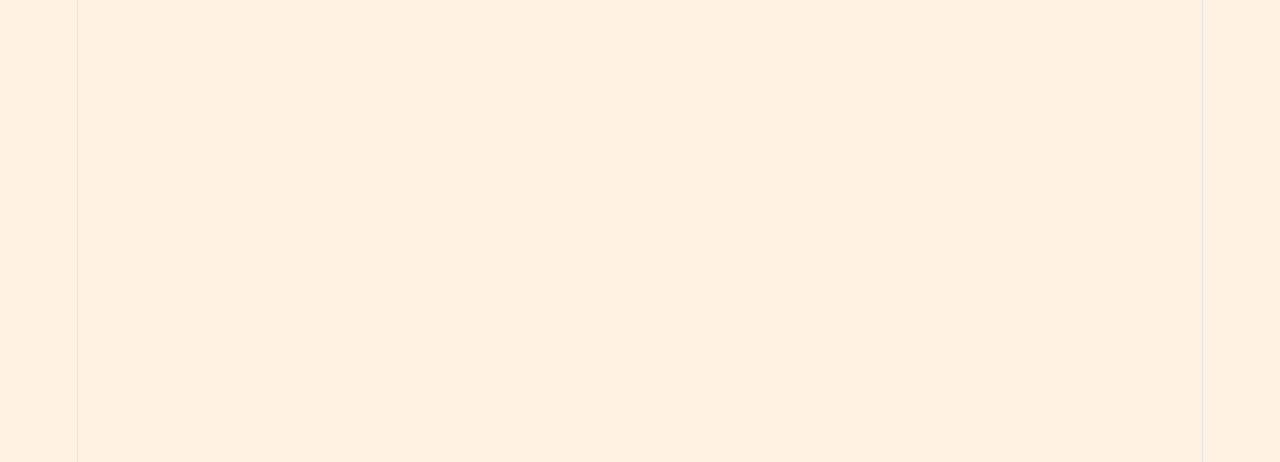
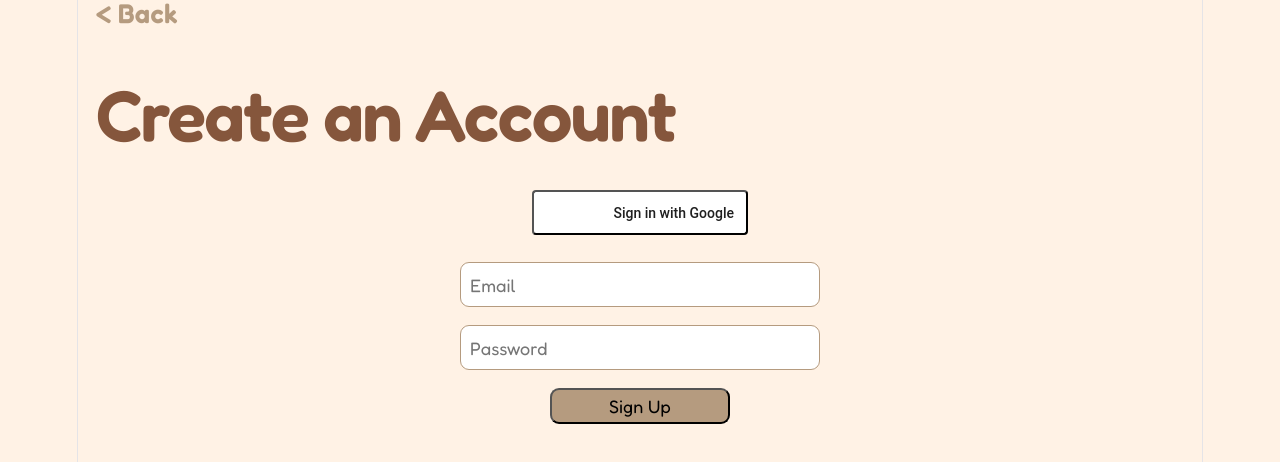
Before and after one commit to EmberCoder/projectuntangle, a React (Vite) app: page /SignUp in a window 1280 px wide. Before the commit this address had no page. Shown: the top 462 px of the page. Built offline with nearby package versions, Linux system fonts and the light colour scheme.

Commit message:
Add SignUp component and BackButton, updated Login and LogInputs for navigation

```diff
--- a/src/App.css
+++ b/src/App.css
@@ -39,6 +39,7 @@ h1 {
 
 .Welcome {
   padding-bottom: 14rem;
+  padding-top: 2rem;
 }
 
 .HomepageContent {
--- a/src/App.jsx
+++ b/src/App.jsx
@@ -2,12 +2,14 @@ import { useEffect, useState } from 'react';
 import { Link, Route, BrowserRouter as Router, Routes, useLocation } from 'react-router-dom';
 import './App.css';
 import GuestPopup from './components/GuestPopup/GuestPopup';
+import BackButton from './components/Login/BackButton';
 import NavBar from './components/NavBar/NavBar';
 import StressPopup from './components/StressQuestion/StressPopup';
 import StressQuestion from './components/StressQuestion/StressQuestion';
 import Login from './login';
 import LogInputs from './LogInputs';
 import SelfCare from './selfcare';
+import SignUp from './SignUp';
 import Todo from './todo';
 
 
@@ -32,12 +34,13 @@ function Home() {
   return (
     <div>
       <div className="HomepageContent">
+        {username === "Guest" && <BackButton />}
+
         <h1 className="Welcome">Welcome back, {username}!</h1>
 
         {showGuestPopup && (
           <GuestPopup setShowGuestPopup={setShowGuestPopup} />
         )}
-
 
         {showQuestion && (
           <StressQuestion
@@ -96,6 +99,7 @@ function App() {
         <Route path="/todo" element={<Todo />} />
         <Route path="/selfcare" element={<SelfCare />} />
         <Route path="/LogInputs" element={<LogInputs />} />
+        <Route path="/SignUp" element={<SignUp />} />
       </Routes>
     </Router>
   );
--- a/src/LogInputs.jsx
+++ b/src/LogInputs.jsx
@@ -1,6 +1,7 @@
 import { createUserWithEmailAndPassword, signInWithEmailAndPassword } from 'firebase/auth';
 import { useState } from 'react';
 import { useNavigate } from 'react-router-dom';
+import BackButton from './components/Login/BackButton';
 import EmailLogin from './components/Login/EmailLogin';
 import GoogleLogin from './components/Login/GoogleLogin';
 import { auth } from './firebase';
@@ -30,6 +31,7 @@ const LogInputs = () => {
 
   return (
     <div>
+      <BackButton />
       <h1>Welcome back!</h1>
 
       <GoogleLogin />
--- /dev/null
+++ b/src/SignUp.jsx
@@ -0,0 +1,44 @@
+import { createUserWithEmailAndPassword } from 'firebase/auth';
+import { useState } from 'react';
+import { useNavigate } from 'react-router-dom';
+import BackButton from './components/Login/BackButton';
+import EmailLogin from './components/Login/EmailLogin';
+import GoogleLogin from './components/Login/GoogleLogin';
+import { auth } from './firebase';
+
+const SignUp = () => {
+    const [email, setEmail] = useState('');
+    const [password, setPassword] = useState('');
+    const navigate = useNavigate();
+    const [error, setError] = useState('');
+
+    const handleSignUp = async (e) => {
+        e.preventDefault();
+        setError('');
+        try {
+            const result = await createUserWithEmailAndPassword(auth, email, password);
+            navigate('/home', { state: { username: result.user.email } });
+        } catch (error) {
+            setError(error.message);
+        }
+    }
+  return (
+    <div>
+      <BackButton />
+      <h1>Create an Account</h1>
+
+      <GoogleLogin />
+
+      <EmailLogin
+        email={email}
+        password={password}
+        setEmail={setEmail}
+        setPassword={setPassword}
+        handleEmailAuth={handleSignUp}
+        isSignUp={true}
+      />
+    </div>
+  )
+}
+
+export default SignUp
--- /dev/null
+++ b/src/components/Login/BackButton.jsx
@@ -0,0 +1,19 @@
+import { Link } from 'react-router-dom';
+import './Login.css';
+
+const BackButton = () => {
+  return (
+    <div>
+      <Link className="backButton"
+        onClick={(e) => {
+          e.preventDefault();
+          window.history.back();
+        }}
+      >
+        &lt; Back
+      </Link>
+    </div>
+  );
+};
+
+export default BackButton;
--- a/src/components/Login/Login.css
+++ b/src/components/Login/Login.css
@@ -71,3 +71,14 @@ button {
     font-family: "Fredoka", sans-serif;
     color: black;
 }
+
+.backButton {
+    float: left;
+    background: none;
+    border: none;
+    font-size: 1.5rem;
+    margin-left: 1rem;
+    color: rgb(181, 155, 127);
+    font-weight: 600;
+    text-decoration: none;
+}
--- a/src/login.jsx
+++ b/src/login.jsx
@@ -11,7 +11,9 @@ const Login = () => {
         <LoginButton />
       </Link>
 
-      <RegisterButton />
+      <Link to="/SignUp">
+        <RegisterButton />
+      </Link>
 
       <Link to="/home" state={{ username: "Guest" }}>
         <GuestButton />
```
